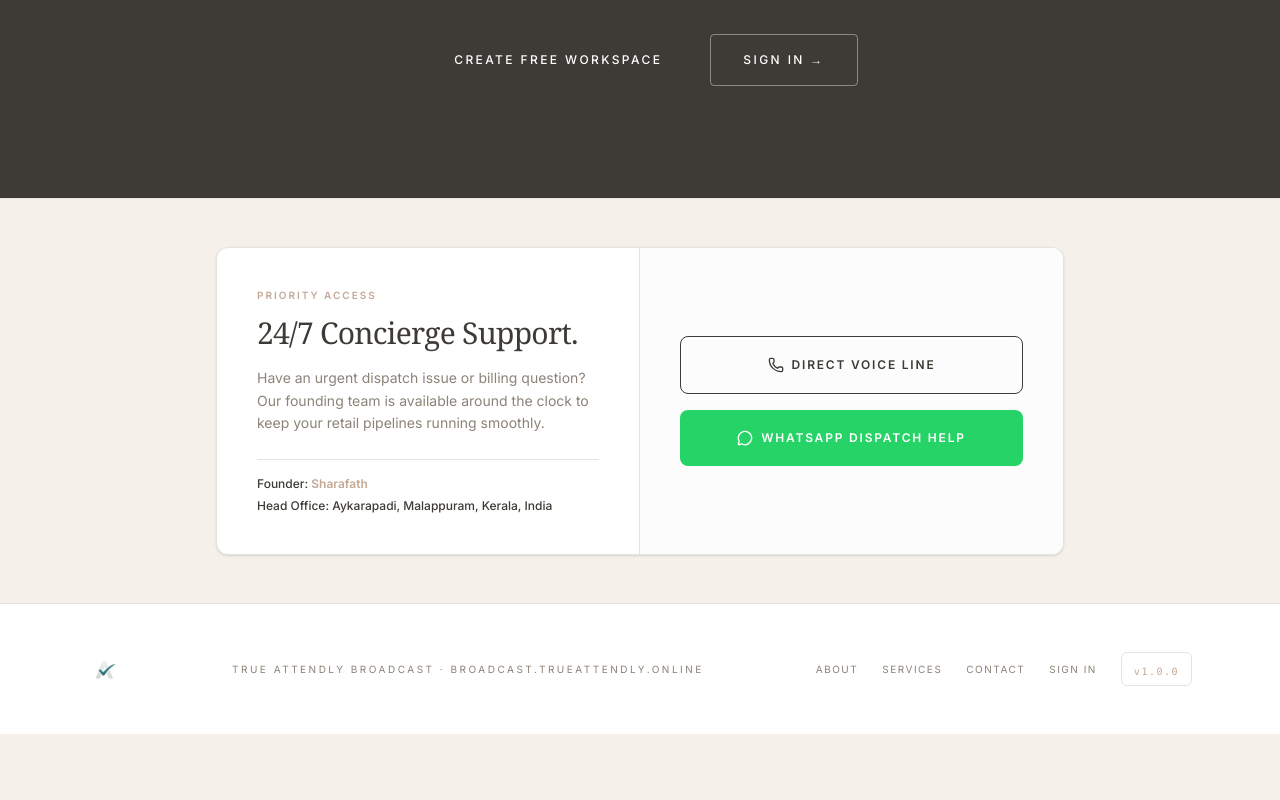
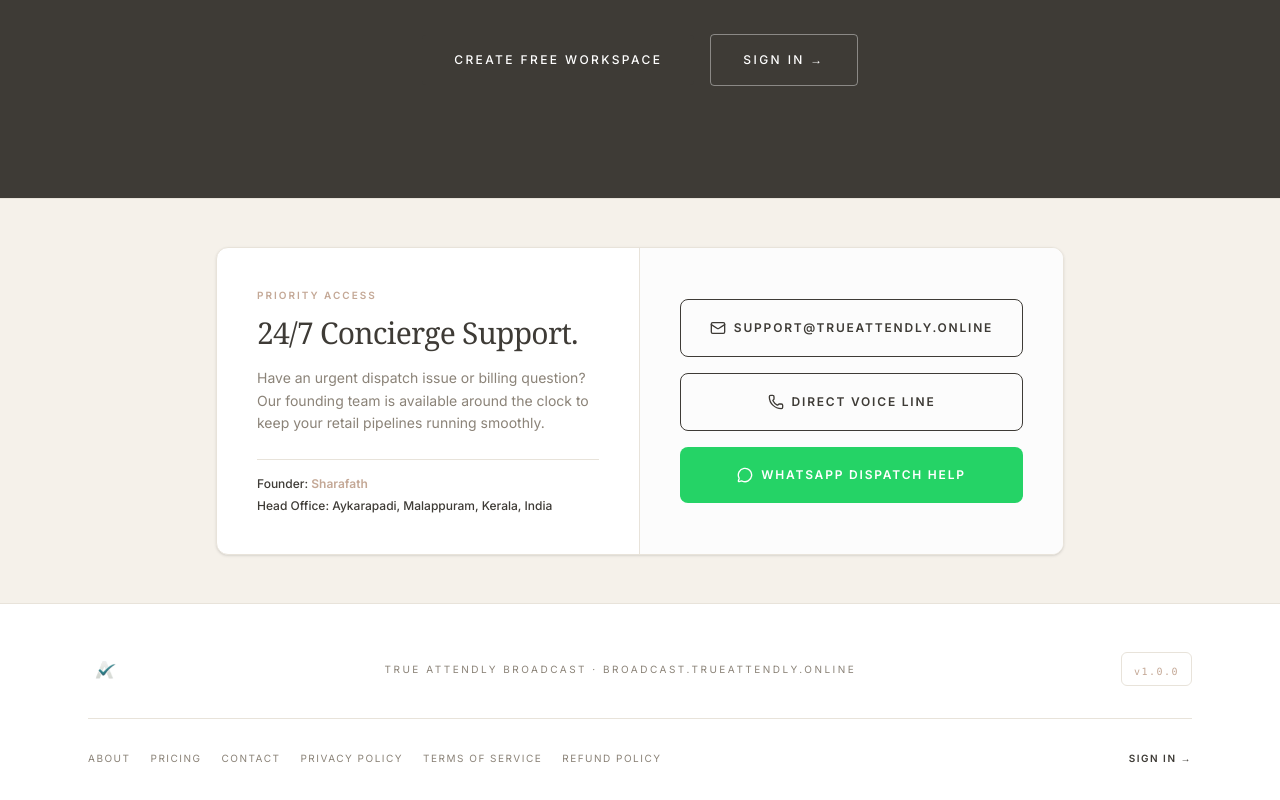
Before and after one commit to SharafathPersonal/Frontloop, a Next.js app: page / in a window 1280 px wide. Shown: the part 5179-5979 px from the top of the page. Before the commit the page ends 5913 px from the top, so only its background shows below. Built offline with nearby package versions, Linux system fonts and the light colour scheme; a web font is replaced by a local one.

Commit message:
feat(compliance): add mandatory policy links and support email to footer

```diff
--- a/src/app/page.tsx
+++ b/src/app/page.tsx
@@ -4,7 +4,7 @@ import { useEffect, useRef } from 'react';
 import Link from 'next/link';
 import Image from 'next/image';
 import { APP_VERSION } from '@/lib/config';
-import { Phone, MessageCircle, XCircle, CheckCircle, ArrowRight } from 'lucide-react';
+import { Phone, MessageCircle, XCircle, CheckCircle, ArrowRight, Mail } from 'lucide-react';
 
 // ──────────────────────────────────────────────────────────────────
 // LANDING PAGE — True Attendly Broadcast
@@ -739,6 +739,13 @@ export default function LandingPage() {
 
             <div className="p-10 md:w-1/2 bg-[#FCFCFC] flex flex-col justify-center space-y-4">
               <a
+                href="mailto:support@trueattendly.online"
+                className="flex items-center justify-center gap-2 w-full py-5 border border-[#3E3B36] text-[#3E3B36] hover:bg-[#3E3B36] hover:text-[#FFFFFF] transition-colors rounded-lg text-xs font-semibold tracking-[0.15em] uppercase"
+              >
+                <Mail size={16} />
+                support@trueattendly.online
+              </a>
+              <a
                 href="tel:+916282560928"
                 className="flex items-center justify-center gap-2 w-full py-5 border border-[#3E3B36] text-[#3E3B36] hover:bg-[#3E3B36] hover:text-[#FFFFFF] transition-colors rounded-lg text-xs font-semibold tracking-[0.15em] uppercase"
               >
@@ -768,7 +775,7 @@ export default function LandingPage() {
         style={{ backgroundColor: '#FFFFFF', borderTop: '1px solid #E8E3DA' }}
       >
         <div className="max-w-6xl mx-auto px-6">
-          <div className="flex flex-col sm:flex-row items-center justify-between gap-6">
+          <div className="flex flex-col md:flex-row items-center justify-between gap-6 mb-8">
 
             {/* Logo */}
             <div className="flex items-center gap-2">
@@ -781,38 +788,56 @@ export default function LandingPage() {
 
             {/* Center */}
             <p
-              className="text-[10px] tracking-[0.25em] uppercase"
+              className="text-[10px] tracking-[0.25em] uppercase text-center"
               style={{ color: '#8B8378' }}
             >
               True Attendly Broadcast · broadcast.trueattendly.online
             </p>
 
-            {/* Right Side container */}
-            <div className="flex items-center gap-6">
-              {/* Nav Links */}
-              <div className="hidden md:flex items-center gap-6">
-                {['About', 'Services', 'Contact', 'Sign In'].map((item) => (
-                  <a
-                    key={item}
-                    href={item === 'Sign In' ? '/auth/login' : `#${item.toLowerCase()}`}
+            {/* Version Badge */}
+            <div className="border border-[#E8E3DA] bg-transparent py-1 px-3 rounded-md hidden md:block">
+              <span className="text-[10px] tracking-[0.15em] text-[#C4A896] font-mono">
+                {APP_VERSION}
+              </span>
+            </div>
+
+          </div>
+
+          <div className="border-t border-[#E8E3DA] pt-8 flex flex-col md:flex-row items-center justify-center md:justify-between gap-6">
+            {/* Nav & Compliance Links */}
+            <div className="flex flex-wrap items-center justify-center md:justify-start gap-5">
+              {[
+                { label: 'About', href: '#about' },
+                { label: 'Pricing', href: '#services' },
+                { label: 'Contact', href: '#contact' },
+                { label: 'Privacy Policy', href: '/privacy' },
+                { label: 'Terms of Service', href: '/terms' },
+                { label: 'Refund Policy', href: '/refund-policy' },
+              ].map((item) => (
+                <Link
+                  key={item.label}
+                  href={item.href}
                   className="text-[10px] tracking-[0.15em] uppercase transition-colors duration-200"
                   style={{ color: '#8B8378' }}
                   onMouseEnter={(e) => ((e.target as HTMLElement).style.color = '#C4A896')}
                   onMouseLeave={(e) => ((e.target as HTMLElement).style.color = '#8B8378')}
                 >
-                    {item}
-                  </a>
+                  {item.label}
+                </Link>
               ))}
             </div>
 
-              {/* Version Badge */}
-              <div className="border border-[#E8E3DA] bg-transparent py-1 px-3 rounded-md">
-                <span className="text-[10px] tracking-[0.15em] text-[#C4A896] font-mono">
-                  {APP_VERSION}
-                </span>
+            <div className="flex items-center gap-5">
+              <Link
+                href="/auth/login"
+                className="text-[10px] tracking-[0.15em] uppercase transition-colors duration-200 font-semibold"
+                style={{ color: '#3E3B36' }}
+                onMouseEnter={(e) => ((e.target as HTMLElement).style.color = '#C4A896')}
+                onMouseLeave={(e) => ((e.target as HTMLElement).style.color = '#3E3B36')}
+              >
+                Sign In →
+              </Link>
             </div>
-            </div>
-
           </div>
         </div>
       </footer>
```
Lines whose indentation alone changed are shown as unchanged.
